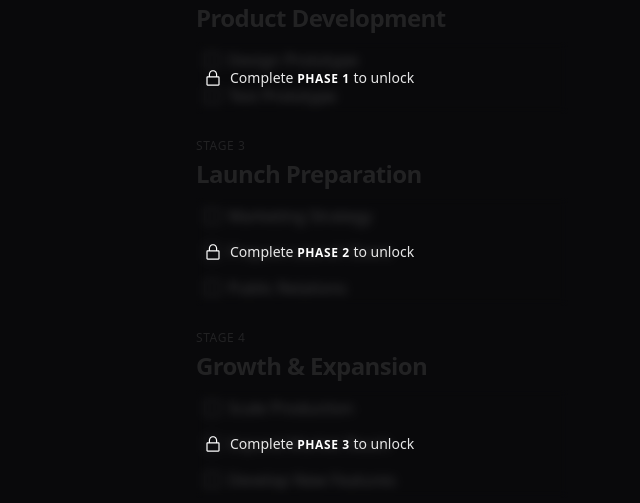
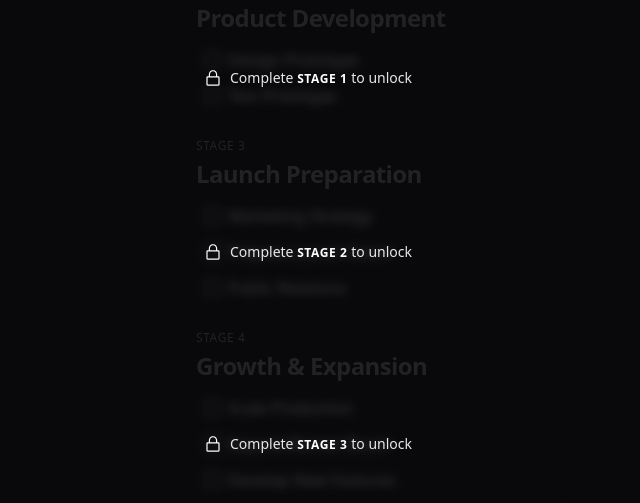
Before and after one commit to dmnkhvl/dub, a React (Vite) app: page / in a window 1280 px wide. Shown: the part 274-777 px from the top of the page, without its empty margins (258-898 px from the left). Built offline with nearby package versions, Linux system fonts and the light colour scheme.

Commit message:
refactor: change from phase to stage

```diff
--- a/src/components/stage/StageLocked.tsx
+++ b/src/components/stage/StageLocked.tsx
@@ -13,7 +13,7 @@ const StageLocked: React.FC<StageLockedProps> = ({ stageIndex }) => {
         <p className="text-sm text-white/90">
           Complete{" "}
           <span className="uppercase tracking-wider text-xs font-bold text-white">
-            PHASE {stageIndex}{" "}
+            STAGE {stageIndex}{" "}
           </span>
           to unlock
         </p>
```
